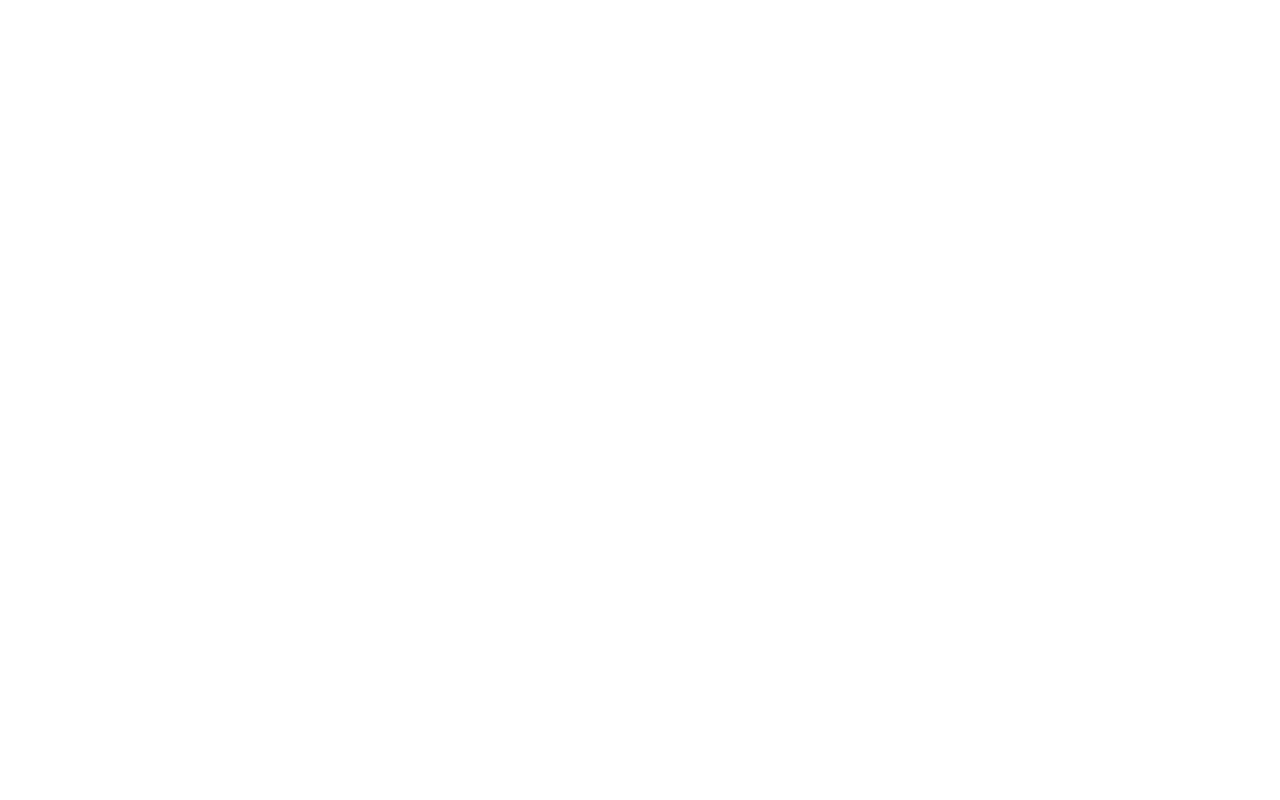
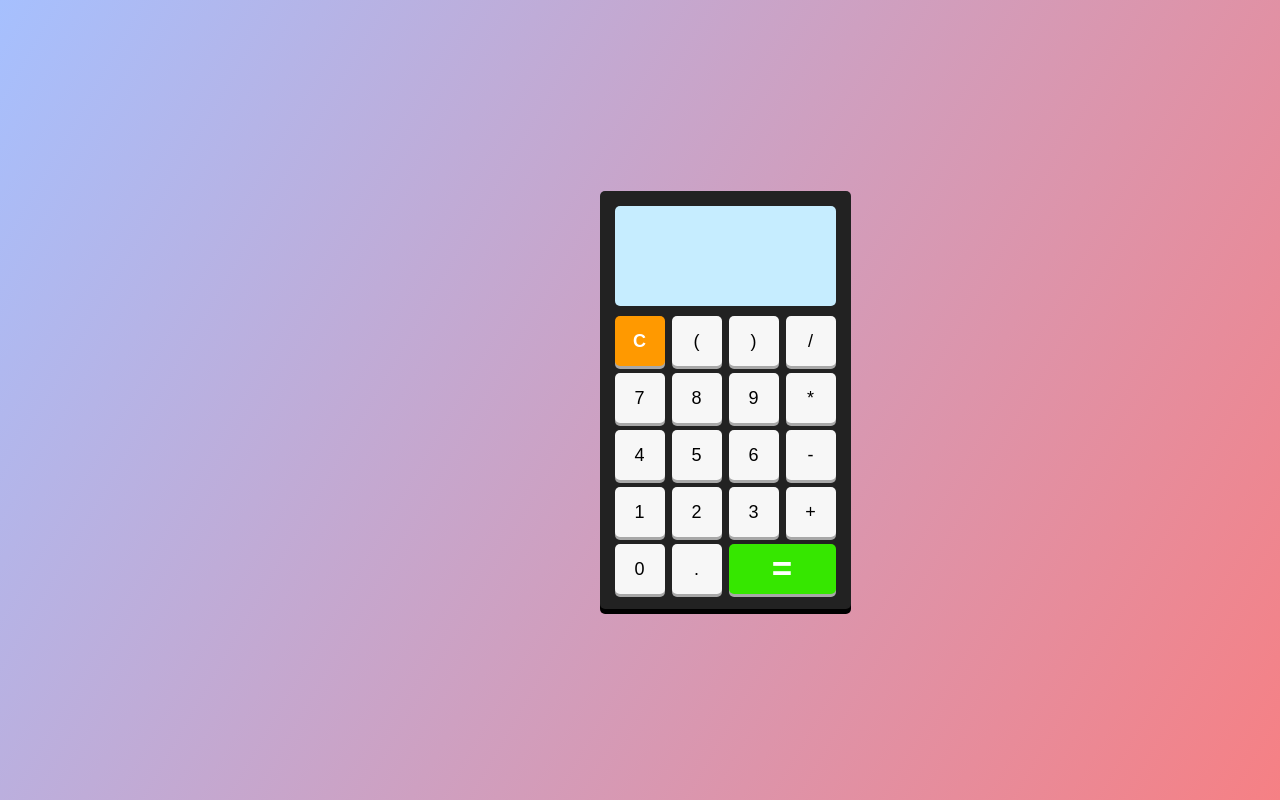
Before and after one commit to abdoulayeba50/Calculatrice-exo3, a plain HTML site: page index.html in a window 1280 px wide. Drawn offline with Linux system fonts and the light colour scheme.

Commit message:
calculatrice exo4

```diff
--- a/index.html
+++ b/index.html
@@ -3,9 +3,35 @@
 <head>
     <meta charset="UTF-8">
     <meta name="viewport" content="width=device-width, initial-scale=1.0">
-    <title>Document</title>
+    <title>Calculator</title>
+    <link rel="stylesheet" href="style.css">
 </head>
 <body>
+    <div class="calculatrice">
+        <div class="ecran"></div>
+        <div class="touches">
+             <button data-key="8" class="bouton">C</button>
+             <button data-key="53" class="bouton">(</button>
+             <button data-key="219" class="bouton">)</button>
+             <button data-key="111" class="bouton">/</button>
+             <button data-key="103" class="bouton">7</button>
+             <button data-key="104" class="bouton">8</button>
+             <button data-key="105" class="bouton">9</button>
+             <button data-key="106" class="bouton">*</button>
+             <button data-key="100" class="bouton">4</button>
+             <button data-key="101" class="bouton">5</button>
+             <button data-key="102" class="bouton">6</button>
+             <button data-key="109" class="bouton">-</button>
+             <button data-key="97" class="bouton">1</button>
+             <button data-key="98" class="bouton">2</button>
+             <button data-key="99" class="bouton">3</button>
+             <button data-key="107" class="bouton">+</button>
+             <button data-key="96" class="bouton">0</button>
+             <button data-key="110" class="bouton">.</button>
+             <button data-key="13" class="bouton">=</button>
+        </div>
+    </div>
 
+    <script src="java.js"></script>
 </body>
 </html>
--- /dev/null
+++ b/java.js
@@ -0,0 +1,35 @@
+//DOM
+
+const touches = [...document.querySelectorAll('.bouton')];
+const listeKeycode = touches.map(touche => touche.dataset.key);
+const ecran = document.querySelector('.ecran');
+document.addEventListener('keydown', (e) => {
+    const valeur = e.key.toString();
+    calculer (valeur);
+});
+
+document.addEventListener('click', (e) => {
+    const valeur = e.target.dataset.key;
+    calculer (valeur);
+});
+
+const calculer = (valeur) =>{
+    if(listeKeycode.includes(valeur)){
+     switch(valeur){
+       case '8':
+          ecran.textContent ="";
+          break;
+       case '13':
+           const calcul = eval(ecran.textContent);
+           ecran.textContent = calcul;
+           break;
+        default:
+            const indexKeycode = listeKeycode.indexOf(valeur);
+            const touche = touches[indexKeycode];
+            ecran.textContent += touche.innerHTML;
+     }
+    }
+}
+window.addEventListener('error', (e) => {
+    alert('Une erreur est survenue dans votre calcul : ' + e.message)
+})
--- /dev/null
+++ b/style.css
@@ -0,0 +1,66 @@
+*{
+    padding: 0;
+    margin: 0;
+    box-sizing: border-box;
+}
+body{
+    max-width: 100vh;
+    height: 100vh;
+    display: flex;
+    justify-content: center;
+    align-items: center;
+    font-family: sans-serif;
+    background-image: linear-gradient(120deg, #a6c0fe 0%, #f68084 100%);
+}
+.calculatrice{
+    background-color: #222222;
+    display: flex;
+    margin-left: 650px;
+    flex-direction: column;
+    padding: 15px;
+    border-radius: 5px;
+    box-shadow: 0 5px black;
+}
+.ecran{
+    width: 100%;
+    height: 100px;
+    background-color: rgb(198, 237, 255);
+    margin-bottom: 10px;
+    border-radius: 5px;
+    display: flex;
+    justify-content: flex-end;
+    align-items: flex-end;
+    padding: 5px;
+    font-size: 25px;
+}
+.touches{
+    display: grid;
+    grid-template-columns: repeat(4, 50px);
+    grid-template-rows: repeat(5, 50px);
+    grid-gap: 7px;
+}
+
+button{
+    border: none;
+    outline: none;
+    border-radius: 5px;
+    background-color: #f7f7f7;
+    box-shadow: 0 3px #a8a8a8;
+    font-size: 18px;
+}
+button:active {
+    box-shadow: 0 1px #a8a8a8;
+    transform:  translateY(2px);
+}
+button[data-key="8"]{
+    background-color: #ff9900;
+    font-weight: bold;
+    color: white;
+}
+button[data-key="13"]{
+    grid-column: span 2;
+    background-color: #36e700;
+    font-weight: bold;
+    color: white;
+    font-size: 35px;
+}
```
